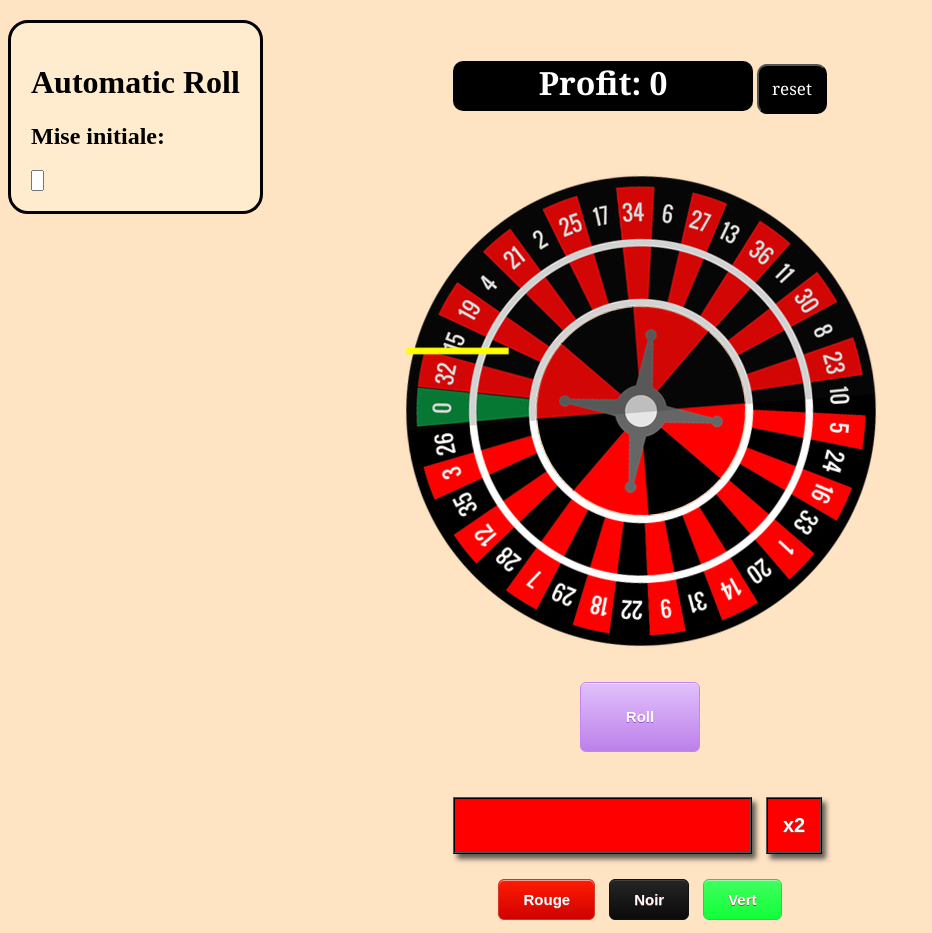
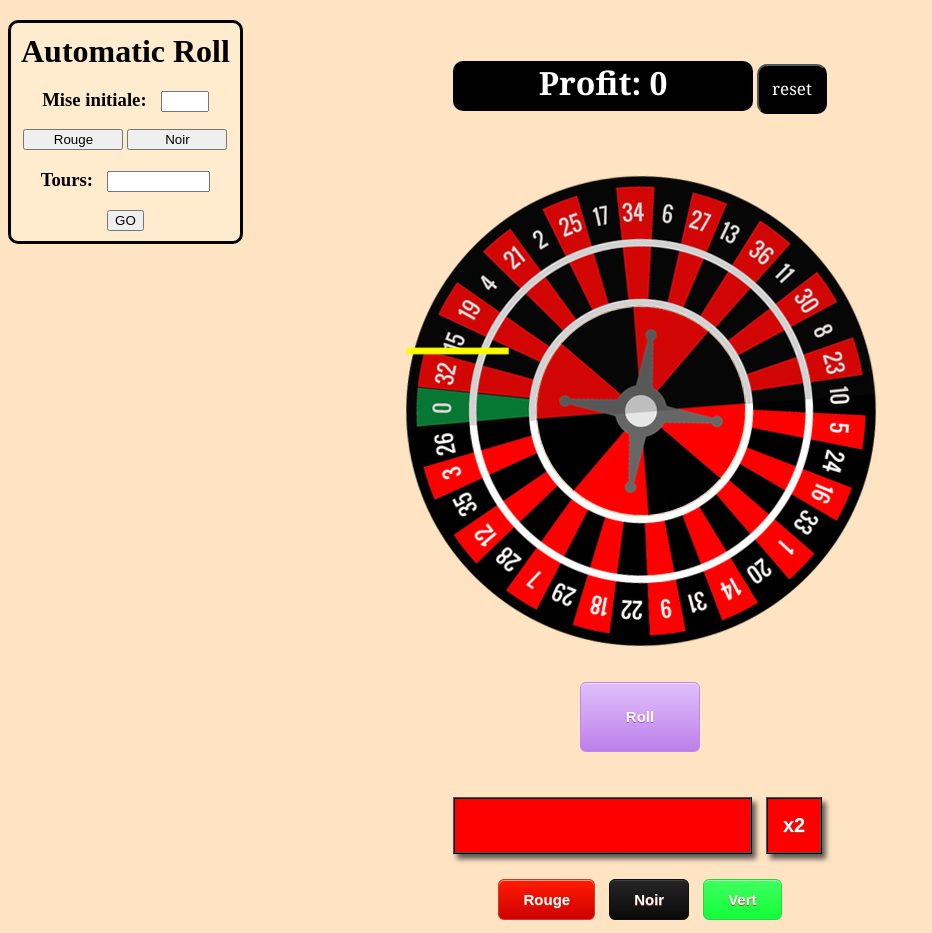
Before and after one commit to Remix375/roulette, a plain HTML site: page System Martingale/Roulette.html in a window 1280 px wide. Shown: the whole page, without its empty margins (0-932 px from the left). Drawn offline with Linux system fonts and the light colour scheme.

Commit message:
design automatic box

```diff
--- a/System Martingale/Roulette.html
+++ b/System Martingale/Roulette.html
@@ -27,11 +27,27 @@
 
 
     <div id="automaticRoll">
-        <h1>Automatic Roll</h1>
-        <div>
-            <h2>Mise initiale: </h2>
-            <input id='miseInitiale'>
+        <div id='movable'>
+            <h1>Automatic Roll</h1>
         </div>
+
+        <div id='miseInitiale'>
+            <h3>Mise initiale: </h3>
+            <input type="number"/>
+        </div>
+
+        <div id='chosenColor'>
+            <button class='choose'>Rouge</button>
+            <button class='choose'>Noir</button>
+        </div>
+
+        <div id='nbrtours'>
+            <h3>Tours: </h3>
+            <input type='number'/>
+        </div>
+
+        <button>GO</button>
+
     </div>
 
 
--- a/System Martingale/ressource/css/index.css
+++ b/System Martingale/ressource/css/index.css
@@ -1,5 +1,6 @@
 body {
     background-color: bisque;
+    overflow: hidden;
 }
 
 
@@ -183,15 +184,43 @@ input[type=number] {
 
 #automaticRoll {
     position: absolute;
-    cursor:grabbing;
+
     border: solid black;
-    border-radius: 20px;
+    border-radius: 10px;
     padding:20px;
     top: 20px;
     background-color: blanchedalmond;
+    z-index: 10;
+    padding: 10px;
+    text-align: center;
 }
 
+#movable {
+    cursor:grabbing;
+}
 
-#miseInitiale {
-    width:5px;
+#miseInitiale input{
+    width: 40px;
 }
+
+#miseInitiale h3 {
+    display: inline-block;
+    margin-right: 10px;
+}
+
+#automaticRoll h1 {
+    margin: 0;
+}
+
+#chosenColor .choose{
+    width: 100px;
+}
+
+#nbrtours input {
+    width: 95px;
+}
+
+#nbrtours h3 {
+    display: inline-block;
+    margin-right: 10px;
+}
--- a/System Martingale/ressource/js/draggable_element.js
+++ b/System Martingale/ressource/js/draggable_element.js
@@ -1,9 +1,10 @@
 
 
 
-dragElement(document.getElementById("automaticRoll"));
+dragElement(document.getElementById("movable"), document.getElementById("automaticRoll"));
 
-function dragElement(elmnt) {
+
+function dragElement(elmnt, elmtToMove) {
   var pos1 = 0, pos2 = 0, pos3 = 0, pos4 = 0;
   if (document.getElementById(elmnt.id + "header")) {
     // if present, the header is where you move the DIV from:
@@ -33,8 +34,8 @@ function dragElement(elmnt) {
     pos3 = e.clientX;
     pos4 = e.clientY;
     // set the element's new position:
-    elmnt.style.top = (elmnt.offsetTop - pos2) + "px";
-    elmnt.style.left = (elmnt.offsetLeft - pos1) + "px";
+    elmtToMove.style.top = (elmtToMove.offsetTop - pos2) + "px";
+    elmtToMove.style.left = (elmtToMove.offsetLeft - pos1) + "px";
   }
 
   function closeDragElement() {
--- a/System Martingale/ressource/js/roll.js
+++ b/System Martingale/ressource/js/roll.js
@@ -106,6 +106,9 @@ const roll = () => {
 
 
 
+
+
+
 rollButton.onclick = roll;
 
 
```
